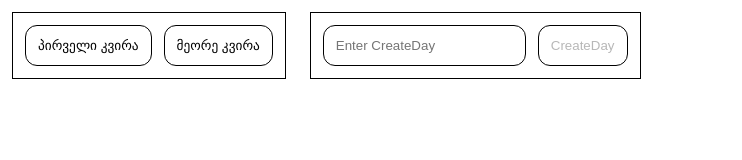
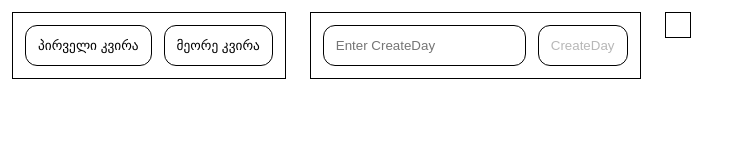
Before and after one commit to gogitakomladze/todo-Week-tasks, a React (Vite) app: page / in a window 1280 px wide. Shown: the top 160 px of the page, without its empty margins (0-742 px from the left). Built offline with nearby package versions, Linux system fonts and the light colour scheme.

Commit message:
one week in create text and in two week create text

```diff
--- a/src/App.jsx
+++ b/src/App.jsx
@@ -1,11 +1,13 @@
 import { ChooseWeek } from "@src/features/ChooseWeek"
 import { CreateDay } from "@src/features/CreateDay"
+import { RenderDays } from "@src/features/RenderDays"
 function App() {
 
   return (
     <>
      <ChooseWeek />
     <CreateDay/>
+    <RenderDays/>
     </>
   )
 }
--- a/src/features/CreateDay/CreateDay.jsx
+++ b/src/features/CreateDay/CreateDay.jsx
@@ -1,4 +1,4 @@
-import {v4 as uuidv4 } from "uuid"
+import { v4 as uuidv4 } from 'uuid';
 
 import { useContext, useState } from "react"
 import { GlobalContext } from "../../context/GlobalContext"
@@ -12,7 +12,7 @@ const { currentWeek,setDays} = useContext(GlobalContext);
 const [dayName, setdayName] = useState("");
 
 function CreateNewDay() {
-    const newDay = {id: uuidv4, name: dayName, weekId: currentWeek};
+    const newDay = {id: uuidv4(), name: dayName, weekId: currentWeek};
     setDays((prev) => [...prev, newDay])
     setdayName("");
 }
--- /dev/null
+++ b/src/features/RenderDays/RenderDays.jsx
@@ -0,0 +1,17 @@
+import React, {useContext} from "react"
+import { GlobalContext } from "../../context/GlobalContext"
+
+import { SContainer } from "@src/components/SContainer"
+
+export function RenderDays() {
+    const {days, currentWeek} = useContext(GlobalContext)
+    const currentWeekDays = days.filter((day) => day.weekId === currentWeek)
+
+    return (
+        <SContainer>
+            {currentWeekDays?.map((currentWeekDay) => {
+                return <div>{currentWeekDay.name}</div>
+            })}
+        </SContainer>
+    )
+}
--- /dev/null
+++ b/src/features/RenderDays/index.js
@@ -0,0 +1 @@
+export { RenderDays } from "./RenderDays";
```
